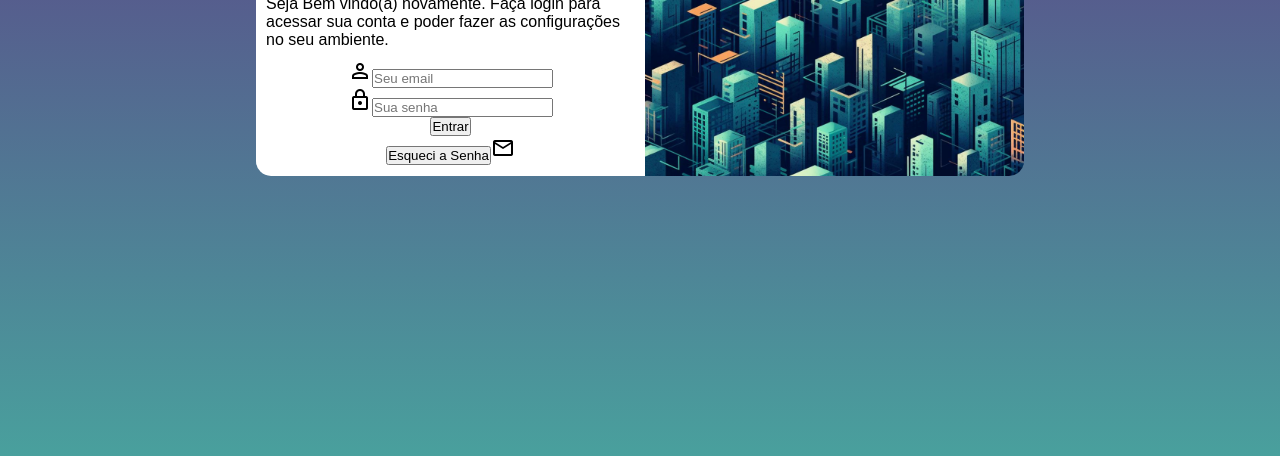
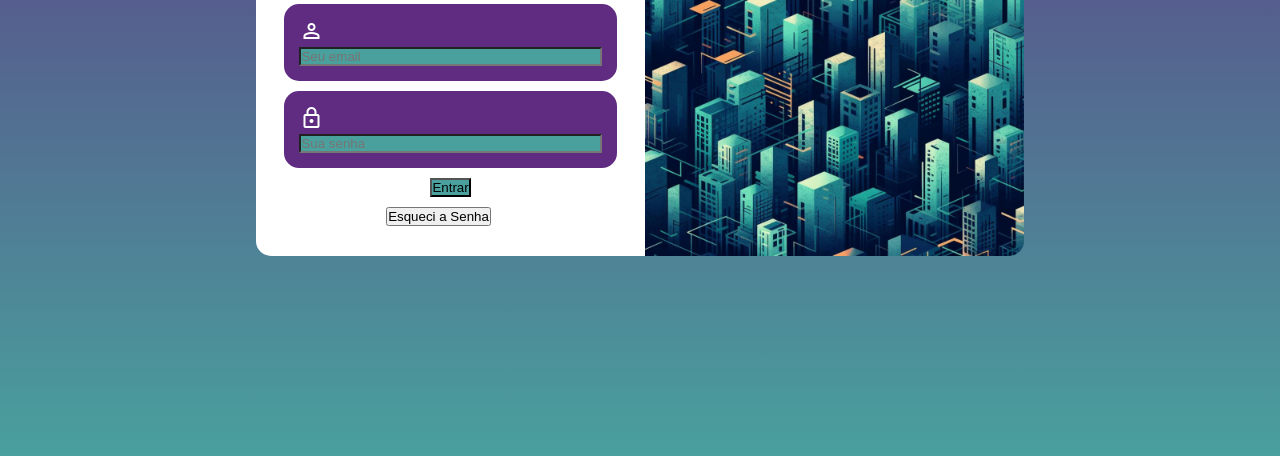
Before and after one commit to MiguelBachega/projeto-login, a plain HTML site: page index.html in a window 1280 px wide. Shown: the part 344-800 px from the top of the page. Drawn offline with nearby package versions, Linux system fonts and the light colour scheme.

Commit message:
att-projeto-login

```diff
--- a/index.html
+++ b/index.html
@@ -11,16 +11,22 @@
     <main>
         <section id="login">
             <div id="imagem">
-                <img src="img/37480.jpg" alt="padrão de edificios em repetição">
+                <!-- <img src="img/37480.jpg" alt="padrão de edificios em repetição"> -->
             </div>
             <div id="formulario">
                 <h1>Login</h1>
                 <p>Seja Bem vindo(a) novamente. Faça login para acessar sua conta e poder fazer as configurações no seu ambiente.</p>
                 <form action="login.php" method="post" id="form__orientation">
-                    <span class="material-symbols-outlined">person<input type="email" name="mail" id="mail" placeholder="Seu email"></span>
-                    <span class="material-symbols-outlined">lock<input type="password" name="senha" id="senha" placeholder="Sua senha"></span>
-                    <input type="button" value="Entrar">
-                    <span class="material-symbols-outlined"><input type="button" value="Esqueci a Senha">mail</span>
+                    <div id="div1">
+                        <span class="material-symbols-outlined">person</span>
+                        <input type="email" name="mail" id="mail" placeholder="Seu email">
+                    </div>
+                    <div id="div2">
+                        <span class="material-symbols-outlined">lock</span>
+                        <input type="password" name="senha" id="senha" placeholder="Sua senha">
+                    </div>
+                    <div id="div3"><input type="button" id="bEntrar" value="Entrar"></div>
+                    <div id="div4"><span class="material-symbols-outlined"><input type="button" value="Esqueci a Senha">mail</span></div>
                 </form>
             </div>
         </section>
--- a/style.css
+++ b/style.css
@@ -1,7 +1,9 @@
 @charset "UTF-8";
+
 *{
     padding: 0px;
     margin: 0px;
+    box-sizing: border-box;
 }
 html{
     background-image: linear-gradient(to bottom, #5f2c82, #49a09d);
@@ -9,7 +11,7 @@ html{
 }
 
 h1{
-    font-family: Arial, Helvetica, sans-serif;
+    font-family: system-ui, -apple-system, BlinkMacSystemFont, 'Segoe UI', Roboto, Oxygen, Ubuntu, Cantarell, 'Open Sans', 'Helvetica Neue', sans-serif;
     font-size: 32px;
     font-weight: 600;
 }
@@ -24,28 +26,33 @@ main{
     justify-content: center;
     align-items: center;
 }
+
 #login{
     display: flex;
     flex-direction: row-reverse;
     justify-content: center;
     align-items: center;
     width: 60%;
-    height: 30%
+    height: 400px;
+    overflow: hidden;
+    border-radius: 15px;
 }
 
-#imagem{
+section#login > div#imagem{
+    background:url(img/37480.jpg) no-repeat;
+    background-size: cover;
     width: 100%;
     height: 100%;
-    box-sizing: border-box;
+
 }
 
-#imagem img{
-    border-radius: 0 15px 15px 0;
+/* #imagem img{
+    display: block;
     width: 100%;
-    height: 100%;
     object-fit: cover;
+    overflow: auto;
 
-}
+} */
 
 #formulario{
     display: flex;
@@ -57,8 +64,7 @@ main{
     height: 100%;
     background-color: white;
     padding: 20px 10px;
-    border-radius: 15px 0 0 15px;
-    box-sizing: border-box;
+
 
 }
 
@@ -72,3 +78,41 @@ main{
     align-items: center;
     width: 90%;
 }
+
+#div1{
+    width: 100%;
+    background-color: #5f2c82;
+    padding: 15px;
+    border-radius: 15px;
+}
+
+#mail{
+    width: 100%;
+    background-color: #49a09d;
+    color: black;
+}
+
+#div2{
+    margin-top: 10px;
+    width: 100%;
+    background-color: #5f2c82;
+    padding: 15px;
+    border-radius: 15px;
+}
+
+#senha{
+    width: 100%;
+    background-color: #49a09d;
+    color: black;
+}
+
+#bEntrar{
+    margin-top: 10px;
+    width: 100%;
+    background-color: #49a09d;
+    color: black;
+}
+.material-symbols-outlined{
+    padding-bottom: -10px;
+    color: white;
+}
```
